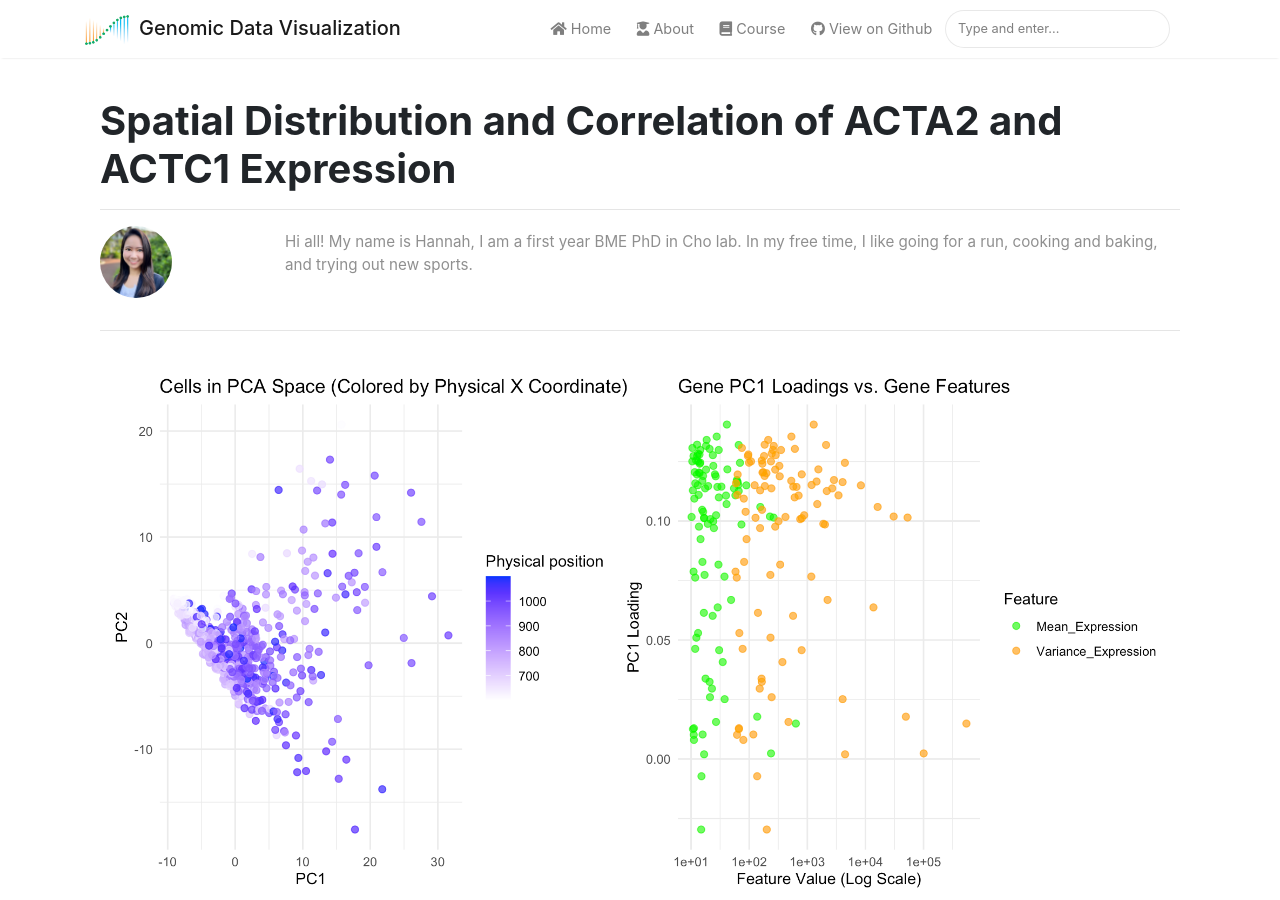
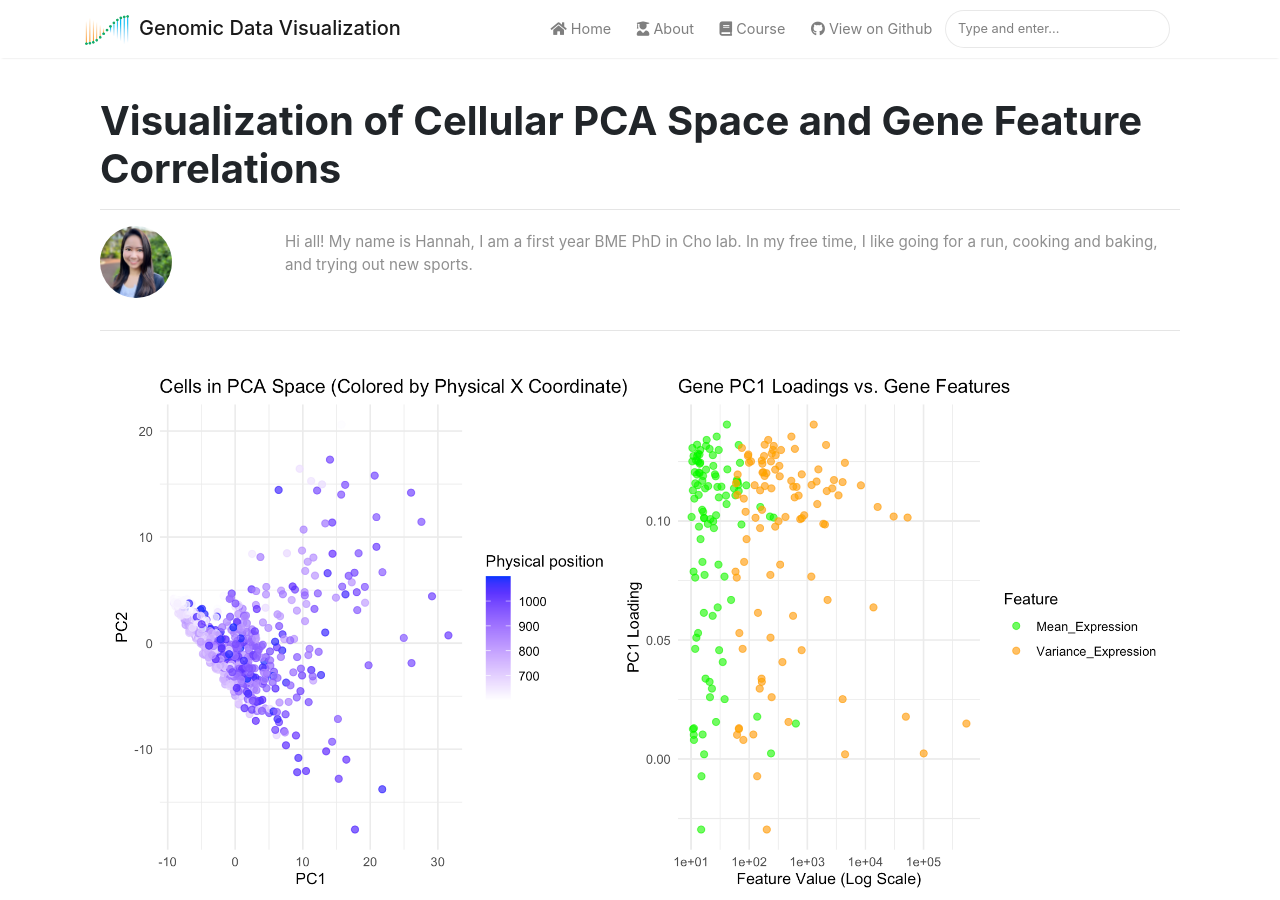
Before and after one commit to JEFworks-Lab/genomic-data-visualization-2025, a Jekyll site: the page built from _posts/2025-02-06-htauchi1.md, in a window 1280 px wide and 900 px high. Built offline with Jekyll 4.4.1, drawn with Linux system fonts in a browser that asks for light colours; nearby versions of some CDN libraries; comment, search, counter and statistics services are not loaded.

Commit message:
Added hw2 for htauchi1

```diff
--- a/_posts/2025-02-06-htauchi1.md
+++ b/_posts/2025-02-06-htauchi1.md
@@ -1,6 +1,6 @@
 ---
 layout: post
-title:  "Spatial Distribution and Correlation of ACTA2 and ACTC1 Expression"
+title:  "Visualization of Cellular PCA Space and Gene Feature Correlations"
 author: Hannah Tauchi
 jhed: htauchi1
 categories: [ HW2 ]
```
